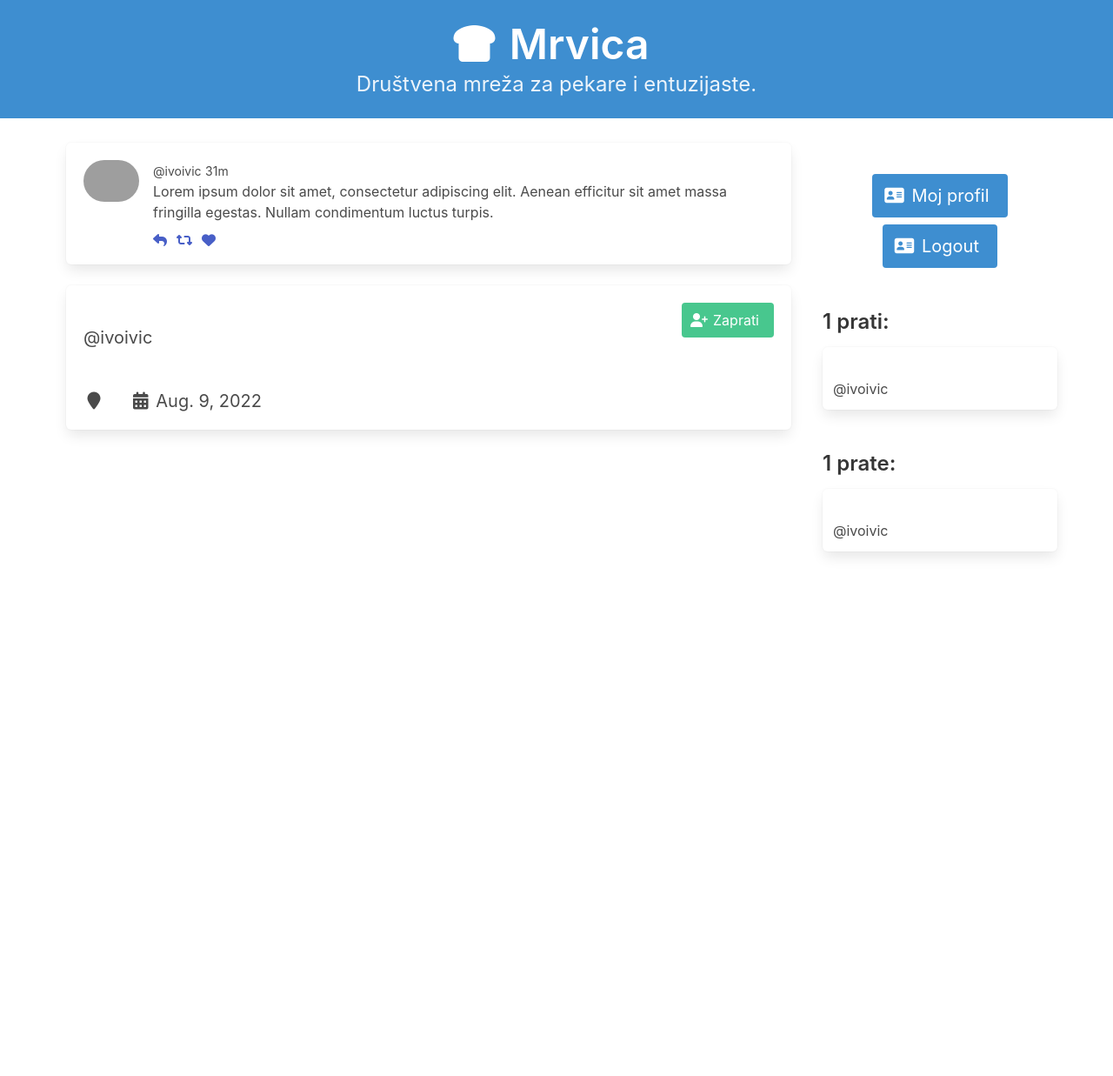
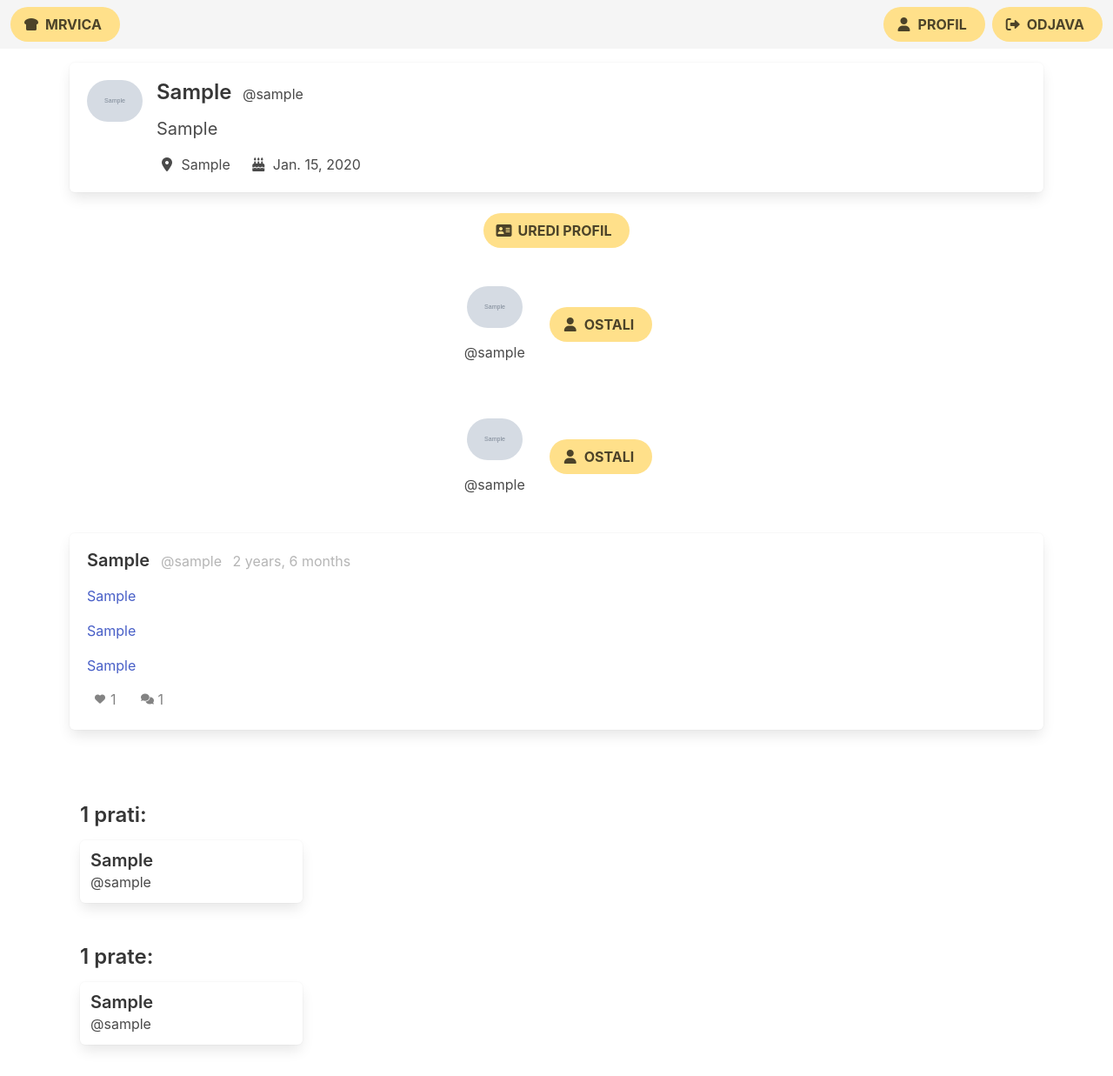
Before and after one commit to agradecak/django-mrvica, a Django app: page /profil/1 in a window 1280 px wide. Shown: the whole page at 87% size. Before the commit the page ends 640 px from the top, so only its background shows below. Run offline with Django 4.2, Linux system fonts and the light colour scheme; a user stored in the database is signed in; data comes from the database, SQL or seed files in the repository; tables that the repository leaves empty hold one stand-in row (values such as "Sample post"); grey boxes marked "Sample" are stand-in pictures; parts of the project's set-up code (start-up, migrations or seed data) failed here and were passed over; some libraries are stand-ins or nearby versions; grey boxes are pictures that could not be loaded.

Commit message:
Promijenjen layout profil, naslovna. Ispravljeni modeli. Prikaz slika objave ispravljen.

```diff
--- a/app/templates/app/nova_objava.html
+++ b/app/templates/app/nova_objava.html
@@ -1,4 +1,4 @@
-{% extends 'base.html' %}
+{% extends 'base_logged_in.html' %}
 
 {% block content %}
 <div class="container">
--- a/app/templates/app/profil.html
+++ b/app/templates/app/profil.html
@@ -1,11 +1,10 @@
-{% extends 'base.html' %}
+{% extends 'base_logged_in.html' %}
 
 {% block content %}
 
 <!-- STUPAC ZA INFORMACIJE O TVITERASU I POPIS NJEGOVIH TVITOVA -->
-<div class="column">
+<div class="block">
     <!-- BLOK INFORMACIJA O TVITERASU -->
-    <div class="block p-3">
     <div class="box">
         <article class="media">
             <div class="media-left">
@@ -16,103 +15,133 @@
             <div class="media-content">
                 <div class="content">
                 <p>
-                        <strong>{{ profil.ime }}</strong> <small>@{{ profil.korisnik.username }}</small> <small>31m</small>
-                        <br>
-                        Lorem ipsum dolor sit amet, consectetur adipiscing elit. Aenean efficitur sit amet massa fringilla egestas. Nullam condimentum luctus turpis.
+                    <span class="title is-4 is-bold">{{ profil.ime }}</span>
+                    <span class="subtitle is-6 ml-2">@{{ profil.korisnik.username }}</span>
+                </p>
+                <p>
+                    <span class="subtitle is-5">{{ profil.opis }}</span>
+                </p>
+                <p>
+                    <span class="subtitle is-6">
+                        <span class="icon"> <i class="fa-solid fa-location-dot"></i> </span>
+                        <span> {{ profil.lokacija }} </span>
+
+                        <span class="icon ml-4"> <i class="fa-solid fa-cake-candles"></i> </span>
+                        <span> {{ profil.datum_pridruzivanja }} </span>
+                    </span>
                 </p>
                 </div>
-                    <nav class="level is-mobile">
-                    <div class="level-left">
-                        <a class="level-item" aria-label="reply">
-                        <span class="icon is-small">
-                            <i class="fas fa-reply" aria-hidden="true"></i>
-                        </span>
-                        </a>
-                        <a class="level-item" aria-label="retweet">
-                        <span class="icon is-small">
-                            <i class="fas fa-retweet" aria-hidden="true"></i>
-                        </span>
-                        </a>
-                        <a class="level-item" aria-label="like">
-                        <span class="icon is-small">
-                            <i class="fas fa-heart" aria-hidden="true"></i>
-                        </span>
-                        </a>
             </div>
-                    </nav>
+            <div class="media-right">
+                <form method="post">
+                    {% csrf_token %}
+                    {% if profil != user.profil %}
+                        {% if profil in user.profil.prati.all %}
+                            <button class="button is-rounded is-warning is-light" name="pracenje" value="neprati">
+                                <span class="icon"> <i class="fa-solid fa-user-minus"></i> </span>
+                            </button>
+                        {% else %}
+                            <button class="button is-rounded is-warning" name="pracenje" value="prati">
+                                <span class="icon"> <i class="fa-solid fa-user-plus"></i> </span>
+                            </button>
+                        {% endif %}
+                    {% endif %}
+                </form>
             </div>
         </article>
     </div>
-        <div class="box">
-
-            <div class="columns">
-                <!-- IME I HENDL -->
-                <div class="column">
-                    <p>
-                        <span class="title is-4">{{ profil.ime }}</span><br>
-                        <span class="subtitle is-5">@{{ profil.korisnik.username }}</span>
-                    </p>
 </div>
 
-                <!-- GUMBI ZA PRAĆENJE -->
-                <div class="column">
-                    <form method="post">
-                        {% csrf_token %}
-                            <div class="buttons is-justify-content-end">
-                            {% if profil != user.profil %}
-                                {% if profil in user.profil.prati.all %}
-                                    <button class="button is-success" name="pracenje" value="neprati">
-                                        <span class="icon"> <i class="fa-solid fa-user-minus"></i> </span>
-                                        <span>Otprati</span>
-                                    </button>
-                                {% else %}
-                                    <button class="button is-success" name="pracenje" value="prati">
-                                        <span class="icon"> <i class="fa-solid fa-user-plus"></i> </span>
-                                        <span>Zaprati</span>
-                                    </button>
-                                {% endif %}
+<div class="block is-flex is-justify-content-center">
+    {% if profil == user.profil %}
+        <a class="button is-warning is-rounded" href="{% url 'app:uredi_profil' %}">
+            <span class="icon"> <i class="fa-solid fa-address-card"></i> </span>
+            <span class="is-uppercase has-text-weight-bold"> uredi profil </span>
+        </a>
     {% endif %}
 </div>
-                    </form>
+
+{% if profili%}
+<div class="block is-flex is-justify-content-center pb-4">
+    <div class="columns is-vcentered">
+        {% for profil in profili %}
+            <a href="{% url 'app:profil' profil.id %}">
+                <div class="column p-4 has-text-centered">
+                    <figure class="image is-64x64" style="margin: auto;">
+                        <img class="is-rounded" src="{{ profil.avatar.url }}" alt="Image">
+                    </figure>
+                    <span class="subtitle is-6">@{{ profil.korisnik.username }}</span>
                 </div>
-            </div>
-
-            <!-- OPIS TVITERAŠA -->
-            <div class="columns">
+            </a>
+        {% endfor %}
         <div class="column">
-                    <span class="subtitle is-5">
-                        {{ profil.opis }}
-                    </span>
-                </div>
-            </div>
-
-            <!-- LOKACIJA I DATUM PRIDRUŽIVANJA -->
-            <div class="columns">
-                <div class="column">
-                    <span class="subtitle is-5">
-                        <span class="icon"> <i class="fa-solid fa-location-pin"></i> </span>
-                        <span> {{ profil.lokacija }} </span>
-
-                        <span class="icon ml-5"> <i class="fa-solid fa-calendar-days"></i> </span>
-                        <span> {{ profil.datum_pridruzivanja }} </span>
-                    </span>
+            <a class="button is-warning is-rounded" href="/naslovna/">
+                <span class="icon"> <i class="fa-solid fa-user"></i> </span>
+                <span class="is-uppercase has-text-weight-bold">profili</strong>
+            </a>
         </div>
     </div>
 </div>
+{% endif %}
+
+{% if profil.prati.all %}
+<div class="block is-flex is-justify-content-center p-4">
+    <div class="columns is-vcentered">
+        {% for prati_profil in profil.prati.all|slice:':5' %}
+            <a href="{% url 'app:profil' prati_profil.id %}">
+                <div class="column p-4 has-text-centered">
+                    <figure class="image is-64x64" style="margin: auto;">
+                        <img class="is-rounded" src="{{ prati_profil.avatar.url }}" alt="Image">
+                    </figure>
+                    <span class="subtitle is-6">@{{ prati_profil.korisnik.username }}</span>
                 </div>
+            </a>
+        {% endfor %}
+        <div class="column">
+            <a class="button is-warning is-rounded" href="/naslovna/">
+                <span class="icon"> <i class="fa-solid fa-user"></i> </span>
+                <span class="is-uppercase has-text-weight-bold">ostali</strong>
+            </a>
+        </div>
+    </div>
+</div>
+{% endif %}
+
+{% if profil.pracen_od.all %}
+<div class="block is-flex is-justify-content-center p-4">
+    <div class="columns is-vcentered">
+        {% for prate_profil in profil.pracen_od.all|slice:':5' %}
+            <a href="{% url 'app:profil' prate_profil.id %}">
+                <div class="column p-4 has-text-centered">
+                    <figure class="image is-64x64" style="margin: auto;">
+                        <img class="is-rounded" src="{{ prate_profil.avatar.url }}" alt="Image">
+                    </figure>
+                    <span class="subtitle is-6">@{{ prate_profil.korisnik.username }}</span>
+                </div>
+            </a>
+        {% endfor %}
+        <div class="column">
+            <a class="button is-warning is-rounded" href="/naslovna/">
+                <span class="icon"> <i class="fa-solid fa-user"></i> </span>
+                <span class="is-uppercase has-text-weight-bold">ostali</strong>
+            </a>
+        </div>
+    </div>
+</div>
+{% endif %}
 
     <!-- BLOK ZA LISTU TVITOVA -->
-    <div class="block mt-3 mx-3">
+<div class="block">
     {% for objava in profil.korisnik.objave.all %}
+        <div class="box">
             <a href="{% url 'app:objava' objava.id %}">
-                <div class="box my-2 p-3">
                 <article class="media">
                     <div class="media-content">
                         <div class="content">
                             <p>
                                 <span class="title is-size-5 has-text-bold"> {{ objava.stvorio.profil.ime }} </span>
-                                    <span class="subtitle is-size-6 has-text-grey-light"> @{{ objava.stvorio.username }} </span>
-                                    <span class="subtitle is-size-6 has-text-grey-light ml-5"> {{ objava.vrijeme_stvaranja|timesince }} </span>
+                                <span class="subtitle is-size-6 has-text-grey-light ml-2"> @{{ objava.stvorio.username }} </span>
+                                <span class="subtitle is-size-6 has-text-grey-light ml-2"> {{ objava.vrijeme_stvaranja|timesince }} </span>
                             </p>
                             <p>
                                 {{ objava.sastojci }}
@@ -142,43 +171,13 @@
                         </nav>
                     </div>
                 </article>
+            </a>
         </div>
-            </a>
     {% endfor %}
-    </div>
 </div>
 
 <!-- STUPAC ZA POPIS PRATITELJA-->
 <div class="column is-one-quarter">
-
-    <!-- BLOK ZA GUMBE MOJ PROFIL; UREDI PROFIL; LOGOUT;  -->
-    <div class="block mt-6">
-        <div class="content">
-            <div class="buttons is-justify-content-center is-flex-direction-column">
-                {% if profil == user.profil %}
-                    <a href="{% url 'app:uredi_profil' %}">
-                        <button class="button is-info is-medium">
-                            <span class="icon"> <i class="fa-solid fa-address-card"></i> </span>
-                            <span> Uredi profil </span>
-                        </button>
-                    </a>
-                {% else %}
-                    <a href="{% url 'app:profil' user.profil.id %}">
-                        <button class="button is-info is-medium">
-                            <span class="icon"> <i class="fa-solid fa-address-card"></i> </span>
-                            <span> Moj profil </span>
-                        </button>
-                    </a>
-                {% endif %}
-                <a href='/logout'>
-                    <button class="button is-info is-medium">
-                        <span class="icon"> <i class="fa-solid fa-address-card"></i> </span>
-                        <span> Logout </span>
-                    </button>
-                </a>
-            </div>
-        </div>
-    </div>
 
     <!-- BLOK ZA POPIS TVITERASA KOJE KORISNIK PRATI -->
     <div class="block mt-6">
@@ -230,7 +229,6 @@
             {% endfor %}
         </div>
     </div>
-
 </div>
 
 {% endblock content %}
--- a/app/templates/app/uredi_profil.html
+++ b/app/templates/app/uredi_profil.html
@@ -1,4 +1,4 @@
-{% extends 'base.html' %}
+{% extends 'base_logged_in.html' %}
 {% block content %}
 
 <!-- FORM ZA PROMJENU INFORMACIJA PROFILA KORISNIKA -->
--- /dev/null
+++ b/app/templates/base_logged_in.html
@@ -0,0 +1,50 @@
+<!--base_logged_in.html-->
+<!DOCTYPE html>
+<html lang="en">
+<head>
+    <meta charset="UTF-8">
+    <link rel="stylesheet" href="https://cdn.jsdelivr.net/npm/bulma@0.9.4/css/bulma.min.css">
+    <link rel="stylesheet" href="https://cdnjs.cloudflare.com/ajax/libs/font-awesome/6.1.2/css/all.min.css" integrity="sha512-1sCRPdkRXhBV2PBLUdRb4tMg1w2YPf37qatUFeS7zlBy7jJI8Lf4VHwWfZZfpXtYSLy85pkm9GaYVYMfw5BC1A==" crossorigin="anonymous" referrerpolicy="no-referrer" />
+    <title>Mrvica</title>
+</head>
+<body>
+    <nav class="navbar is-light" role="navigation" aria-label="main navigation">
+        <div id="navbarBasicExample" class="navbar-menu is-active">
+            <div class="navbar-start">
+                <div class="navbar-item">
+                        <a class="button is-warning is-rounded" href='/naslovna/'>
+                            <span class="icon"> <i class="fa-solid fa-bread-slice"></i> </span>
+                            <span class="is-uppercase has-text-weight-bold">
+                                mrvica
+                            </span>
+                        </a>
+                </div>
+            </div>
+            <div class="navbar-end">
+                <div class="navbar-item">
+                    <div class="buttons">
+                        <a class="button is-warning is-rounded" href="{% url 'app:profil' user.profil.id %}">
+                            <span class="icon"> <i class="fa-solid fa-user"></i> </span>
+                            <span class="is-uppercase has-text-weight-bold">
+                                profil
+                            </span>
+                        </a>
+                        <a class="button is-warning is-rounded" href='/logout/'>
+                            <span class="icon"> <i class="fa-solid fa-right-from-bracket"></i> </span>
+                            <span class="is-uppercase has-text-weight-bold">
+                                odjava
+                            </span>
+                        </a>
+                    </div>
+                </div>
+            </div>
+        </div>
+      </nav>
+
+    <div class="container p-4">
+        {% block content %}
+        {% endblock %}
+    </div>
+
+</body>
+</html>
--- a/app/views.py
+++ b/app/views.py
@@ -1,4 +1,5 @@
 from gc import get_objects
+import random
 from urllib.request import HTTPRedirectHandler
 from django.shortcuts import render, redirect, reverse
 from django.core.mail import send_mail, BadHeaderError
@@ -21,8 +22,9 @@ from .models import *
 
 @login_required
 def naslovna(request):
-	profili = Profil.objects.exclude(korisnik=request.user)
-	return render(request, 'app/naslovna.html', {'profili': profili})
+	profili = list(Profil.objects.exclude(korisnik=request.user))
+	random_profili = random.sample(profili, 5)
+	return render(request, 'app/naslovna.html', {'profili': random_profili})
 
 @login_required
 def nova_objava(request):
@@ -63,8 +65,7 @@ def objava(request, pk):
 			messages.error(request, "Komentar nije valjan.")
 
 		logirani_korisnik = request.user
-		podaci = request.POST
-		radnja_srce = podaci.get("srce")
+		radnja_srce = request.POST.get("srce")
 
 		if radnja_srce == "voli":
 			objava.objava_srca.add(logirani_korisnik)
@@ -96,10 +97,10 @@ def brisi_komentar(request, objava_id, komentar_id):
 @login_required
 def profil(request, pk):
 	profil = Profil.objects.get(pk=pk)
+
 	if request.method == "POST":
 		logirani_profil = request.user.profil
-		podaci = request.POST
-		radnja_pracenje = podaci.get("pracenje")
+		radnja_pracenje = request.POST.get("pracenje")
 
 		if radnja_pracenje == "prati":
 			logirani_profil.prati.add(profil)
--- a/mrvica/settings.py
+++ b/mrvica/settings.py
@@ -105,7 +105,7 @@ AUTH_PASSWORD_VALIDATORS = [
 # Internationalization
 # https://docs.djangoproject.com/en/4.0/topics/i18n/
 
-LANGUAGE_CODE = 'en-us'
+LANGUAGE_CODE = 'hr-hr'
 
 TIME_ZONE = 'UTC'
 
```
Also changed, not shown: app/forms.py (+26 -26 lines), app/models.py (+70 -13 lines), app/templates/app/naslovna.html (+53 -73 lines), app/templates/app/objava.html (+33 -19 lines). Lines whose indentation alone changed are shown as unchanged.
